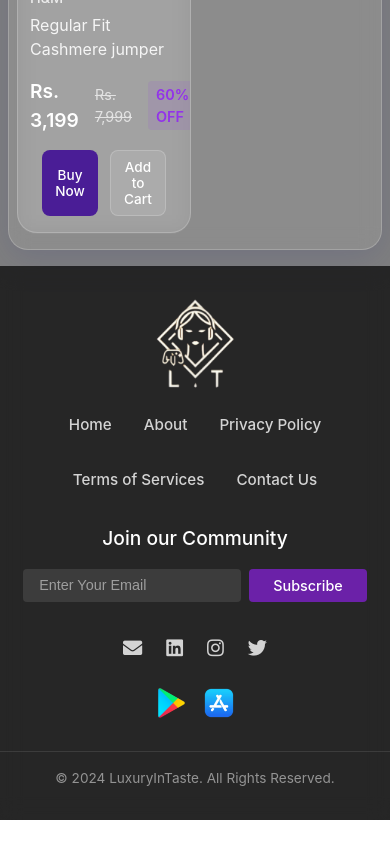
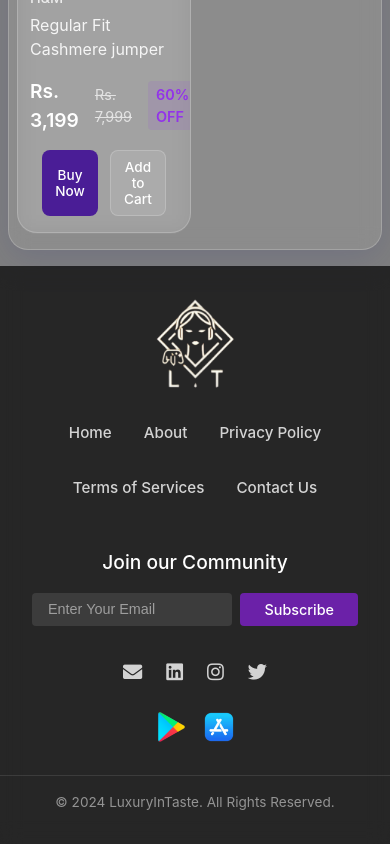
Before and after one commit to luxuryintaste-LIT/lit-ecommerce-backend, a React (Vite) app: page / in a window 390 px wide. Shown: the part 1639-2483 px from the top of the page. Before the commit the page ends 2459 px from the top, so only its background shows below. Built offline with nearby package versions, Linux system fonts and the light colour scheme.

Commit message:
again fixed

```diff
--- a/src/components/Footer.jsx
+++ b/src/components/Footer.jsx
@@ -17,9 +17,6 @@ const Footer = () => {
             <a href="/terms" className="footer-link">Terms of Services</a>
             <a href="/contact" className="footer-link">Contact Us</a>
           </nav>
-        </div>
-
-        <div className="footer-middle">
           <div className="footer-subscribe">
             <h3>Join our Community</h3>
             <div className="subscribe-form">
--- a/src/styles/Footer.css
+++ b/src/styles/Footer.css
@@ -17,8 +17,9 @@
 
 .footer-left {
   display: flex;
-  align-items: center;
-  gap: 3rem;
+  flex-direction: column;
+  align-items: flex-start;
+  gap: 2rem;
 }
 
 .footer-logo {
@@ -42,8 +43,8 @@
   color: #fff;
 }
 
-.footer-middle {
-  flex: 0 1 auto;
+.footer-subscribe {
+  margin-top: 1rem;
 }
 
 .footer-subscribe h3 {
@@ -148,8 +149,7 @@
   }
 
   .footer-left {
-    flex-direction: column;
-    gap: 1.5rem;
+    align-items: center;
   }
 
   .footer-nav {
@@ -157,13 +157,17 @@
     justify-content: center;
   }
 
-  .footer-middle {
+  .footer-subscribe {
     width: 100%;
     max-width: 400px;
   }
 
   .subscribe-form {
     justify-content: center;
+  }
+
+  .subscribe-input {
+    width: 100%;
   }
 
   .footer-right {
```
